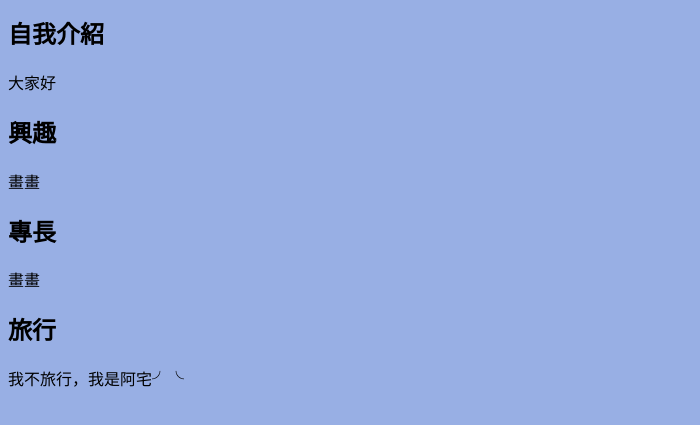
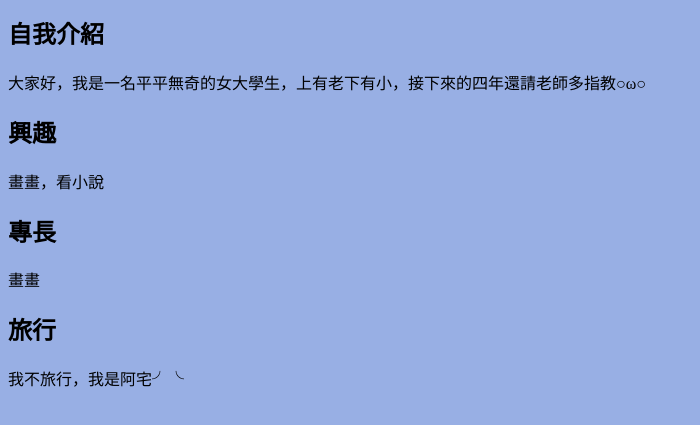
Before and after one commit to k759183642/oooooo, a plain HTML site: page index.htm in a window 1280 px wide. Shown: the part 317-742 px from the top of the page, without its empty margins (0-700 px from the left). Drawn offline with Linux system fonts and the light colour scheme.

Commit message:
Update index.htm

```diff
--- a/index.htm
+++ b/index.htm
@@ -14,9 +14,9 @@
   <body>
     <img src="https://i.pinimg.com/564x/6f/45/69/6f45698192a6a8f82760d6eac3db4652.jpg" alt="頭像"></img>
     <h2>自我介紹</h2>
-    <p>大家好</p>
+    <p>大家好，我是一名平平無奇的女大學生，上有老下有小，接下來的四年還請老師多指教○ω○</p>
     <h2>興趣</h2>
-    <p>畫畫</p>
+    <p>畫畫，看小說</p>
     <h2>專長</h2>
     <p>畫畫</p>
     <h2>旅行</h2>
```
